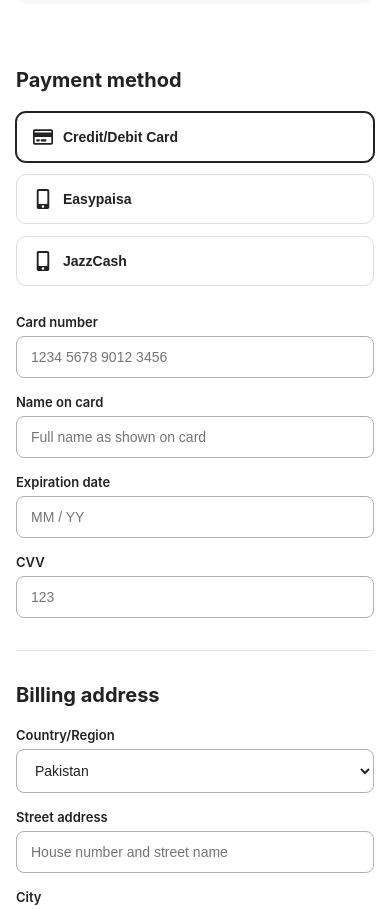
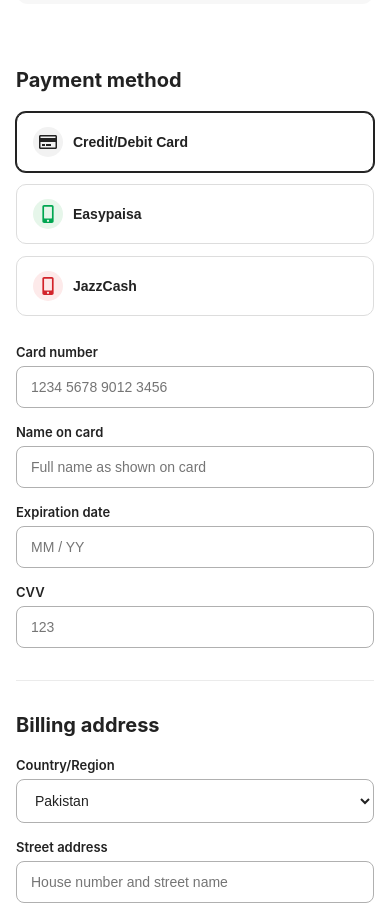
Before and after one commit to ukumairkhan077-max/Travel-agency--Airbnb, a React (Vite) app in the folder Airbnb-second-project/frontend/: page /confirm-pay/1 in a window 390 px wide. Shown: the part 1120-2029 px from the top of the page. Built offline with nearby package versions, Linux system fonts and the light colour scheme.

Commit message:
adding updated styling for paymnent component

```diff
--- a/Airbnb-second-project/frontend/src/components/ConfirmPay/PaymentMethod.css
+++ b/Airbnb-second-project/frontend/src/components/ConfirmPay/PaymentMethod.css
@@ -1,6 +1,6 @@
 .payment-tabs {
     display: grid;
-    grid-template-columns: repeat(2, 1fr);
+    grid-template-columns: repeat(3, 1fr);
     gap: 12px;
     margin-bottom: 24px;
 }
@@ -36,10 +36,18 @@
 }
 
 .payment-tab-icon {
-    font-size: 20px;
+    font-size: 18px;
     display: flex;
     align-items: center;
+    justify-content: center;
     flex-shrink: 0;
+
+    width: 30px;
+    height: 30px;
+    border-radius: 50%;
+
+    background: #f2f2f2;
+    color: #222222;
 }
 
 .payment-tab-label {
@@ -47,6 +55,30 @@
     overflow: hidden;
     text-overflow: ellipsis;
 }
+
+/* ---------- Brand accents ---------- */
+
+.payment-tab-easypaisa .payment-tab-icon {
+    background: #e6f6ea;
+    color: #00a651;
+}
+
+.payment-tab-easypaisa.payment-tab-active {
+    border-color: #00a651;
+    box-shadow: 0 0 0 1px #00a651;
+}
+
+.payment-tab-jazzcash .payment-tab-icon {
+    background: #fdeaea;
+    color: #d2232a;
+}
+
+.payment-tab-jazzcash.payment-tab-active {
+    border-color: #d2232a;
+    box-shadow: 0 0 0 1px #d2232a;
+}
+
+/* ---------- Card form ---------- */
 
 .card-details-form {
     display: flex;
@@ -71,12 +103,40 @@
     flex: 1;
 }
 
-.payment-redirect-note {
-    font-size: 14px;
-    color: #717171;
-    line-height: 1.5;
+/* ---------- Wallet (Easypaisa / JazzCash) form ---------- */
+
+.wallet-details-form {
+    display: flex;
+    flex-direction: column;
+    gap: 14px;
+
+    padding-top: 4px;
+    animation: cpFadeIn .15s ease;
+}
+
+.wallet-note {
+    font-size: 13px;
+    line-height: 1.6;
+    color: #484848;
+
     padding: 14px 16px;
+    border-radius: 10px;
+    background: #f7f7f7;
+    border-left: 3px solid #dddddd;
+}
 
-    background: #f7f7f7;
-    border-radius: 10px;
+.wallet-details-easypaisa .wallet-note {
+    background: #e6f6ea;
+    border-left-color: #00a651;
 }
+
+.wallet-details-jazzcash .wallet-note {
+    background: #fdeaea;
+    border-left-color: #d2232a;
+}
+
+@media (max-width: 500px) {
+    .payment-tabs {
+        grid-template-columns: 1fr;
+    }
+}
```
